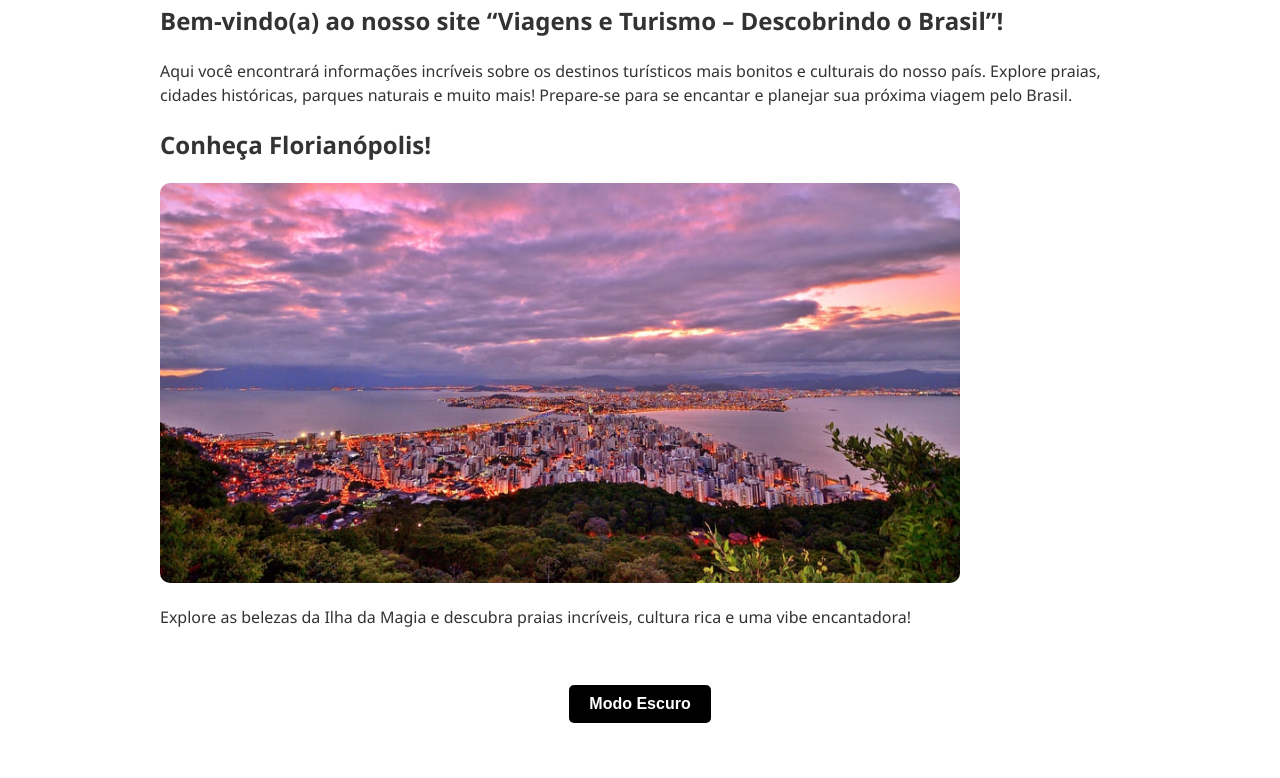
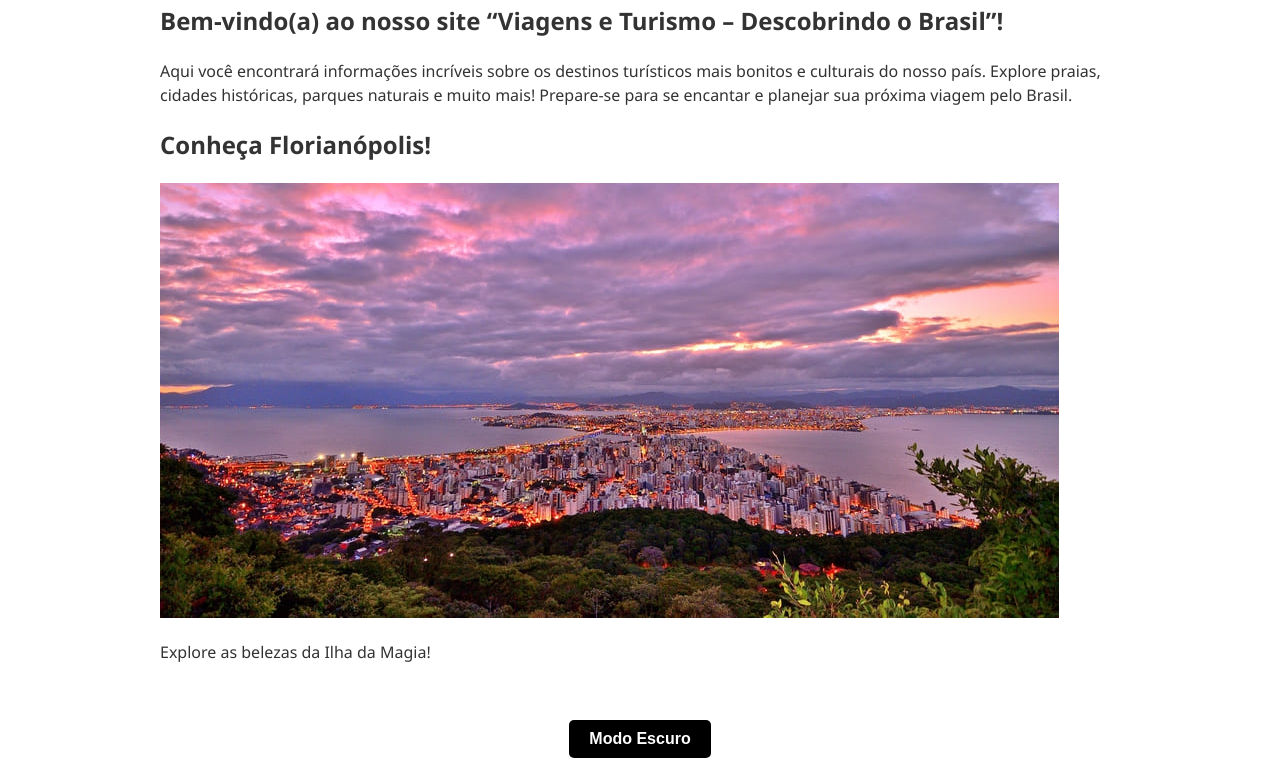
Before and after one commit to nathanmds07/brasilviajens, a plain HTML site: page index.html in a window 1280 px wide. Shown: the part 230-1008 px from the top of the page. Before the commit the page ends 973 px from the top, so only its background shows below. Drawn offline with Linux system fonts and the light colour scheme.

Commit message:
Update index.html

```diff
--- a/index.html
+++ b/index.html
@@ -3,7 +3,7 @@
 <head>
   <meta charset="UTF-8" />
   <meta name="viewport" content="width=device-width, initial-scale=1" />
-  <title>Viagens e Turismo</title>
+  <title>Brasil Viagens</title>
   <link rel="stylesheet" href="css/estilo.css" />
   <link rel="manifest" href="manifest.json" />
   <meta name="theme-color" content="#68621a" />
@@ -34,15 +34,8 @@
 
     <section aria-labelledby="floripa-title">
       <h2 id="floripa-title">Conheça Florianópolis!</h2>
-      <picture>
-        <source srcset="imagens/floripa-small.jpg" media="(max-width: 600px)">
-        <img src="imagens/floripa.jpg"
-             alt="Florianópolis - Ilha da Magia"
-             width="600" height="400"
-             loading="lazy"
-             style="width: 100%; max-width: 800px; border-radius: 10px;" />
-      </picture>
-      <p>Explore as belezas da Ilha da Magia e descubra praias incríveis, cultura rica e uma vibe encantadora!</p>
+      <img src="imagens/floripa.jpg" alt="Florianópolis - Ilha da Magia" loading="lazy" />
+      <p>Explore as belezas da Ilha da Magia!</p>
     </section>
   </main>
 
```
